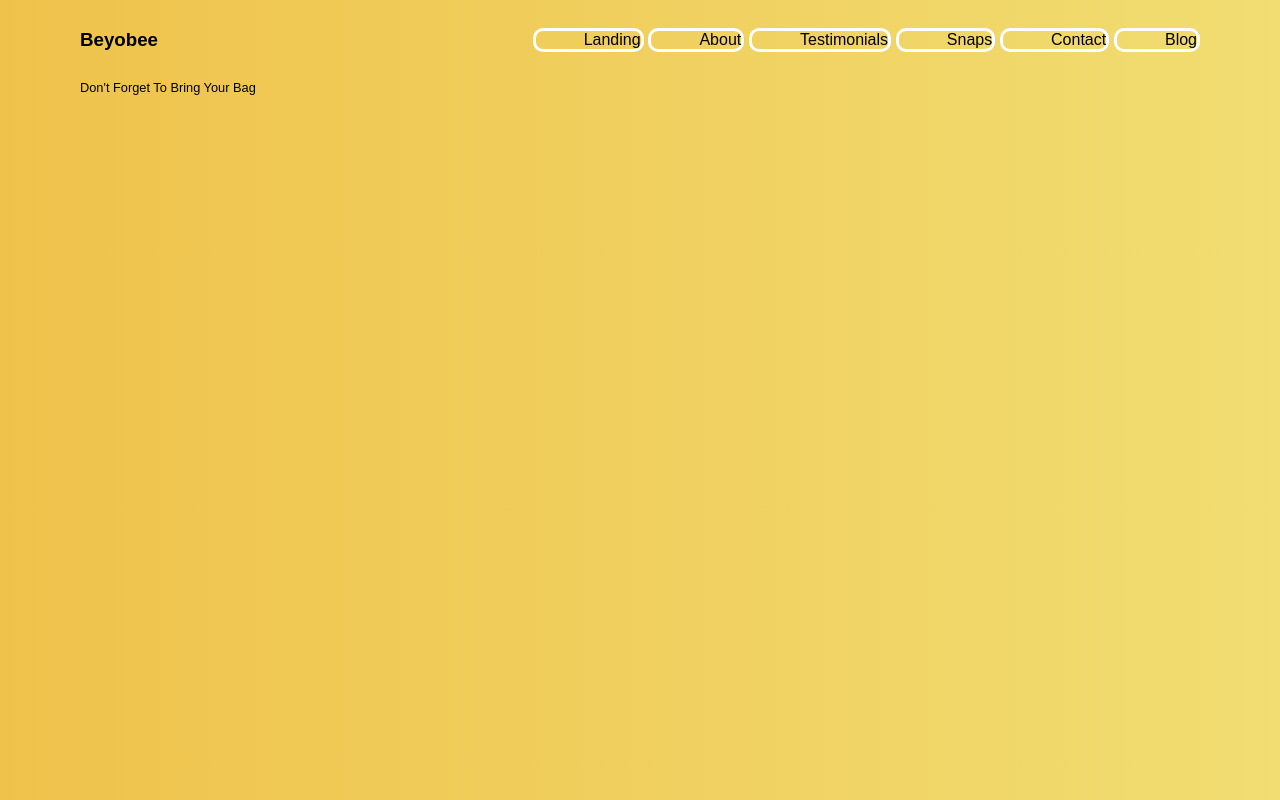
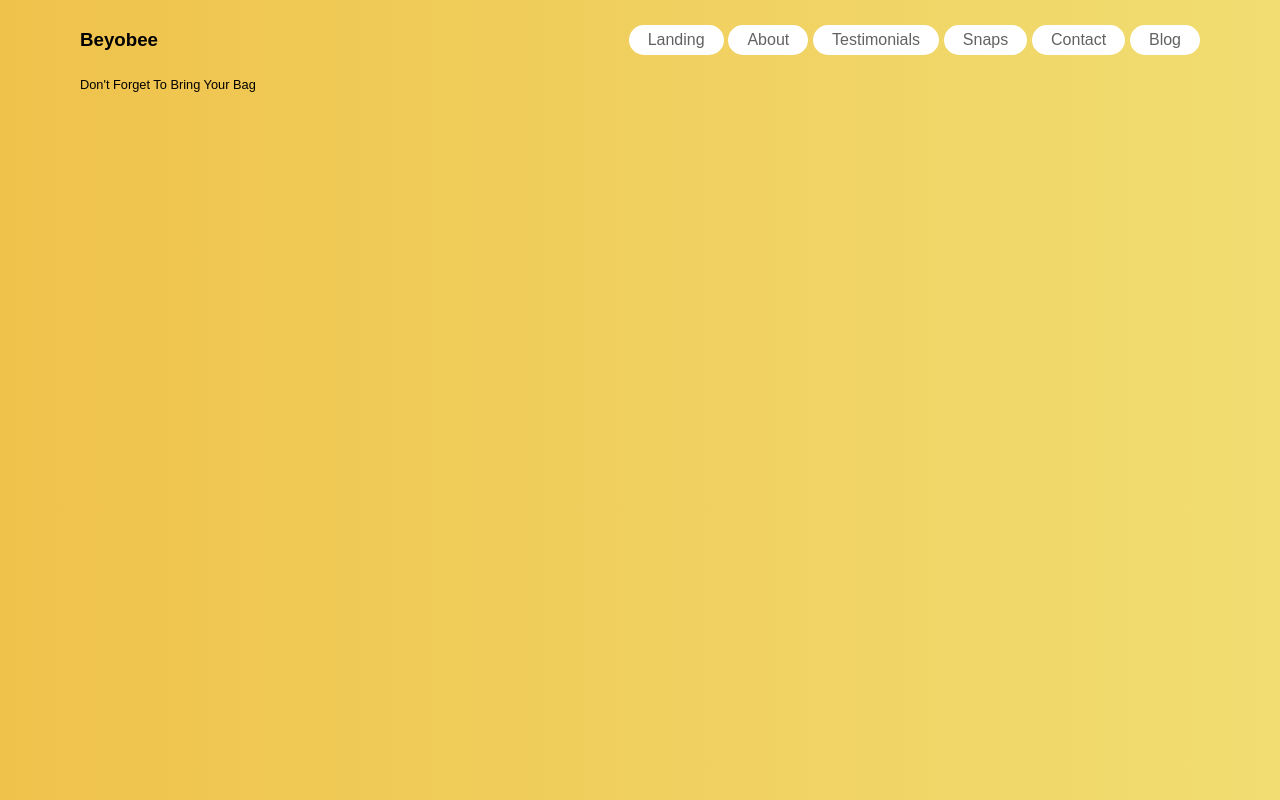
Before and after one commit to SageHourihan/beyobee, a plain HTML site: page index.html in a window 1280 px wide. Drawn offline with Linux system fonts and the light colour scheme.

Commit message:
added more styling. buttons and tagline

```diff
--- a/styles/style.scss
+++ b/styles/style.scss
@@ -34,9 +34,11 @@ nav {
 }
 
 .navLinks li {
-    padding-left: 3rem;
+    padding: .2rem 1rem;
     border: 3px solid white;
-    border-radius: 10px;
+    background-color: white;
+    color: #626262;
+    border-radius: 30px;
     margin-left: .3rem;
 }
  .logo {
@@ -47,4 +49,5 @@ nav {
     font-family: "Heebo", sans-serif;
     font-weight: lighter;
     font-size: .8rem;
+    margin-top: -.2rem;
 }
```
Also changed, not shown: styles/style.css, 1 other file.
